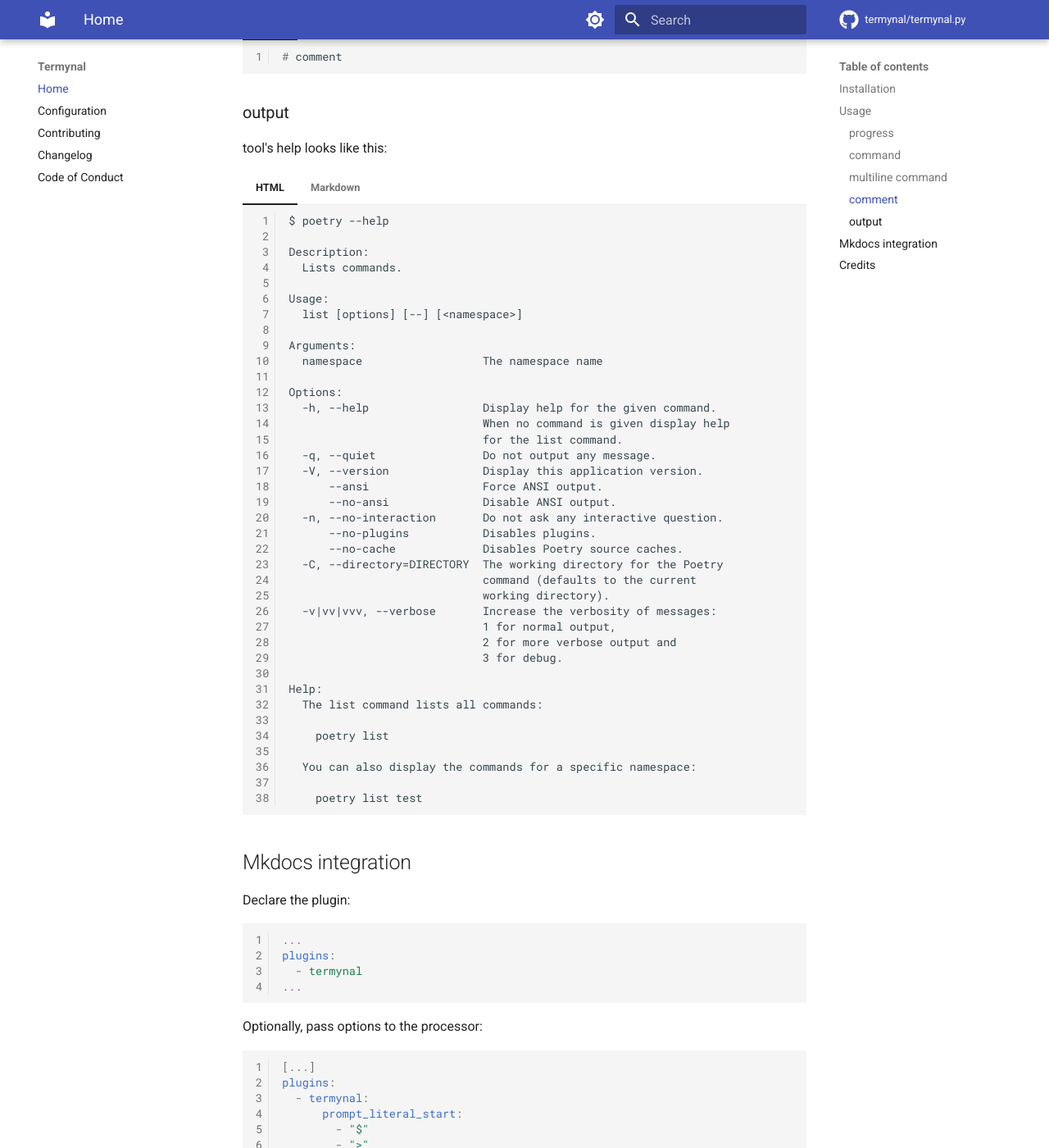
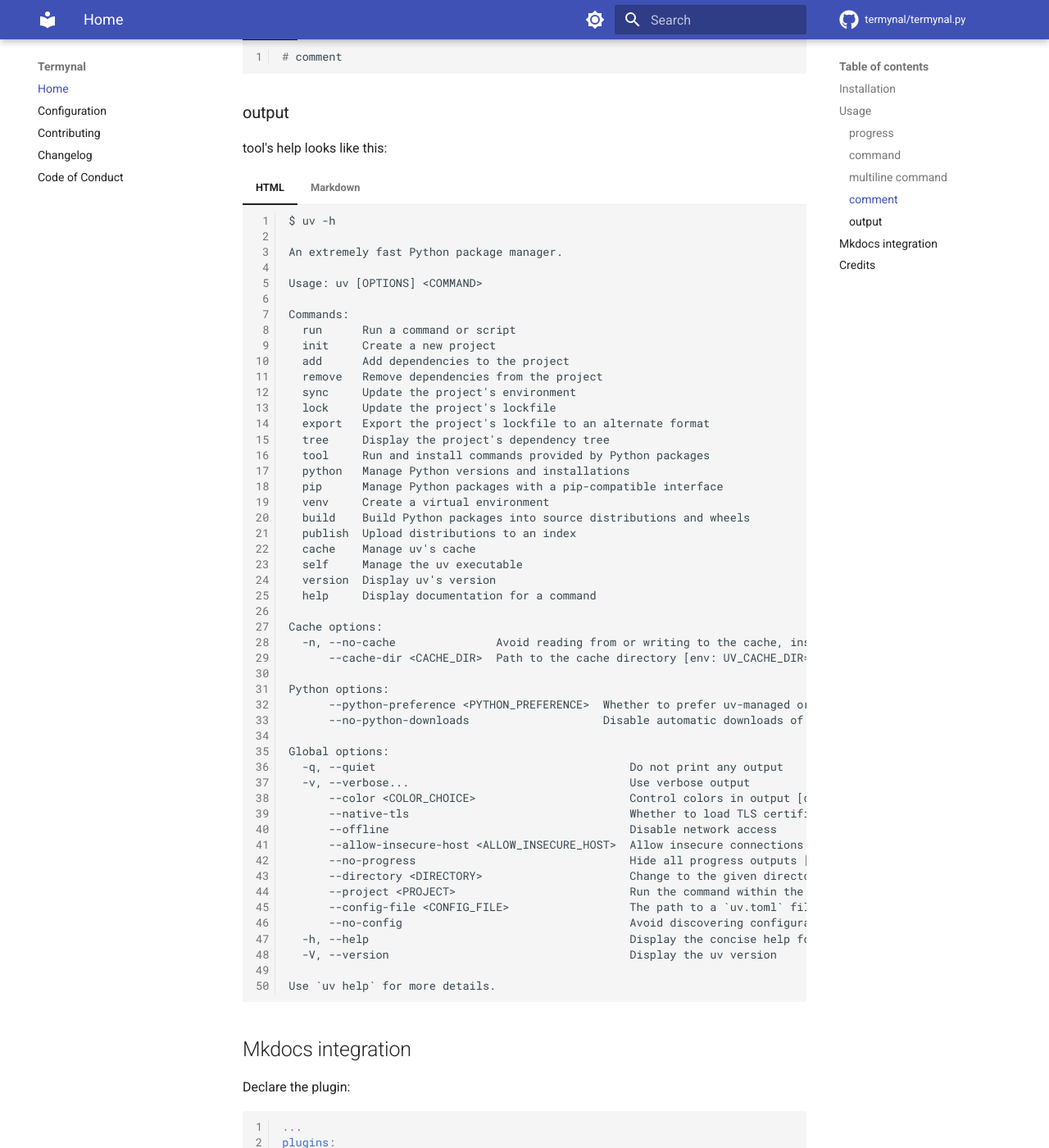
Before and after one commit to termynal/termynal.py, an MkDocs documentation site: the page built from docs/README.md, in a window 1280 px wide and 1400 px high, scrolled down 1466 px. Shown: the whole window at 82% size. Built offline with MkDocs 1.6.1 and Material for MkDocs 9.7.7, drawn with Linux system fonts in a browser that asks for light colours; comment, search, counter and statistics services are not loaded.

Commit message:
chore: update deps (#24)

`````diff
--- a/docs/README.md
+++ b/docs/README.md
@@ -134,51 +134,63 @@
     <!-- termynal -->
 
     ```
-    $ poetry --help
+    $ uv -h
 
-    Description:
-      Lists commands.
+    An extremely fast Python package manager.
 
-    Usage:
-      list [options] [--] [<namespace>]
+    Usage: uv [OPTIONS] <COMMAND>
 
-    Arguments:
-      namespace                  The namespace name
+    Commands:
+      run      Run a command or script
+      init     Create a new project
+      add      Add dependencies to the project
+      remove   Remove dependencies from the project
+      sync     Update the project's environment
+      lock     Update the project's lockfile
+      export   Export the project's lockfile to an alternate format
+      tree     Display the project's dependency tree
+      tool     Run and install commands provided by Python packages
+      python   Manage Python versions and installations
+      pip      Manage Python packages with a pip-compatible interface
+      venv     Create a virtual environment
+      build    Build Python packages into source distributions and wheels
+      publish  Upload distributions to an index
+      cache    Manage uv's cache
+      self     Manage the uv executable
+      version  Display uv's version
+      help     Display documentation for a command
 
-    Options:
-      -h, --help                 Display help for the given command.
-                                 When no command is given display help
-                                 for the list command.
-      -q, --quiet                Do not output any message.
-      -V, --version              Display this application version.
-          --ansi                 Force ANSI output.
-          --no-ansi              Disable ANSI output.
-      -n, --no-interaction       Do not ask any interactive question.
-          --no-plugins           Disables plugins.
-          --no-cache             Disables Poetry source caches.
-      -C, --directory=DIRECTORY  The working directory for the Poetry
-                                 command (defaults to the current
-                                 working directory).
-      -v|vv|vvv, --verbose       Increase the verbosity of messages:
-                                 1 for normal output,
-                                 2 for more verbose output and
-                                 3 for debug.
+    Cache options:
+      -n, --no-cache               Avoid reading from or writing to the cache, instead using a temporary directory for the duration of the operation [env: UV_NO_CACHE=]
+          --cache-dir <CACHE_DIR>  Path to the cache directory [env: UV_CACHE_DIR=]
 
-    Help:
-      The list command lists all commands:
+    Python options:
+          --python-preference <PYTHON_PREFERENCE>  Whether to prefer uv-managed or system Python installations [env: UV_PYTHON_PREFERENCE=] [possible values: only-managed, managed, system, only-system]
+          --no-python-downloads                    Disable automatic downloads of Python. [env: "UV_PYTHON_DOWNLOADS=never"]
 
-        poetry list
+    Global options:
+      -q, --quiet                                      Do not print any output
+      -v, --verbose...                                 Use verbose output
+          --color <COLOR_CHOICE>                       Control colors in output [default: auto] [possible values: auto, always, never]
+          --native-tls                                 Whether to load TLS certificates from the platform's native certificate store [env: UV_NATIVE_TLS=]
+          --offline                                    Disable network access
+          --allow-insecure-host <ALLOW_INSECURE_HOST>  Allow insecure connections to a host [env: UV_INSECURE_HOST=]
+          --no-progress                                Hide all progress outputs [env: UV_NO_PROGRESS=]
+          --directory <DIRECTORY>                      Change to the given directory prior to running the command
+          --project <PROJECT>                          Run the command within the given project directory
+          --config-file <CONFIG_FILE>                  The path to a `uv.toml` file to use for configuration [env: UV_CONFIG_FILE=]
+          --no-config                                  Avoid discovering configuration files (`pyproject.toml`, `uv.toml`) [env: UV_NO_CONFIG=]
+      -h, --help                                       Display the concise help for this command
+      -V, --version                                    Display the uv version
 
-      You can also display the commands for a specific namespace:
-
-        poetry list test
+    Use `uv help` for more details.
 
     ```
 
 === "Markdown"
     ````
     ```
-    $ poetry --help
+    $ uv -h
 
     ...
     ```
`````
Also changed, not shown: CONTRIBUTING.md (+5 -7 lines), pyproject.toml (+54 -56 lines), 7 other files.
